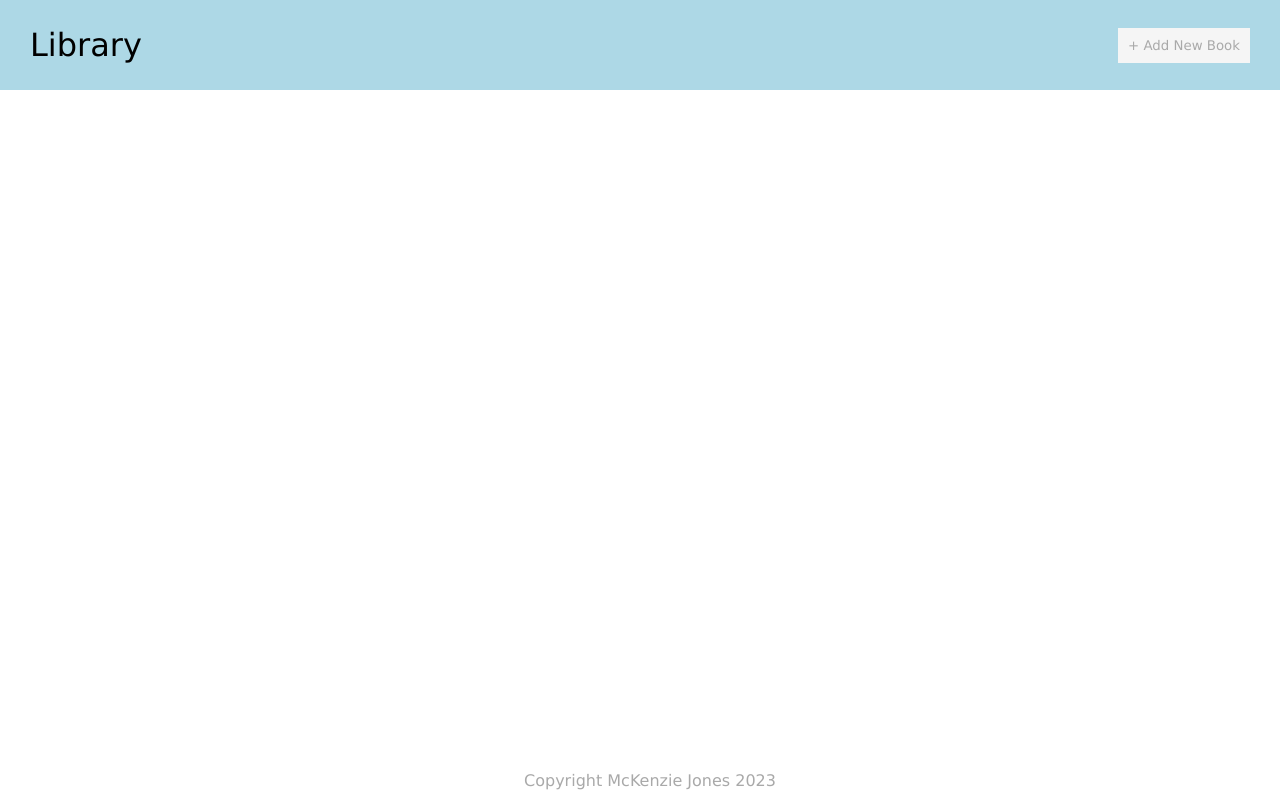
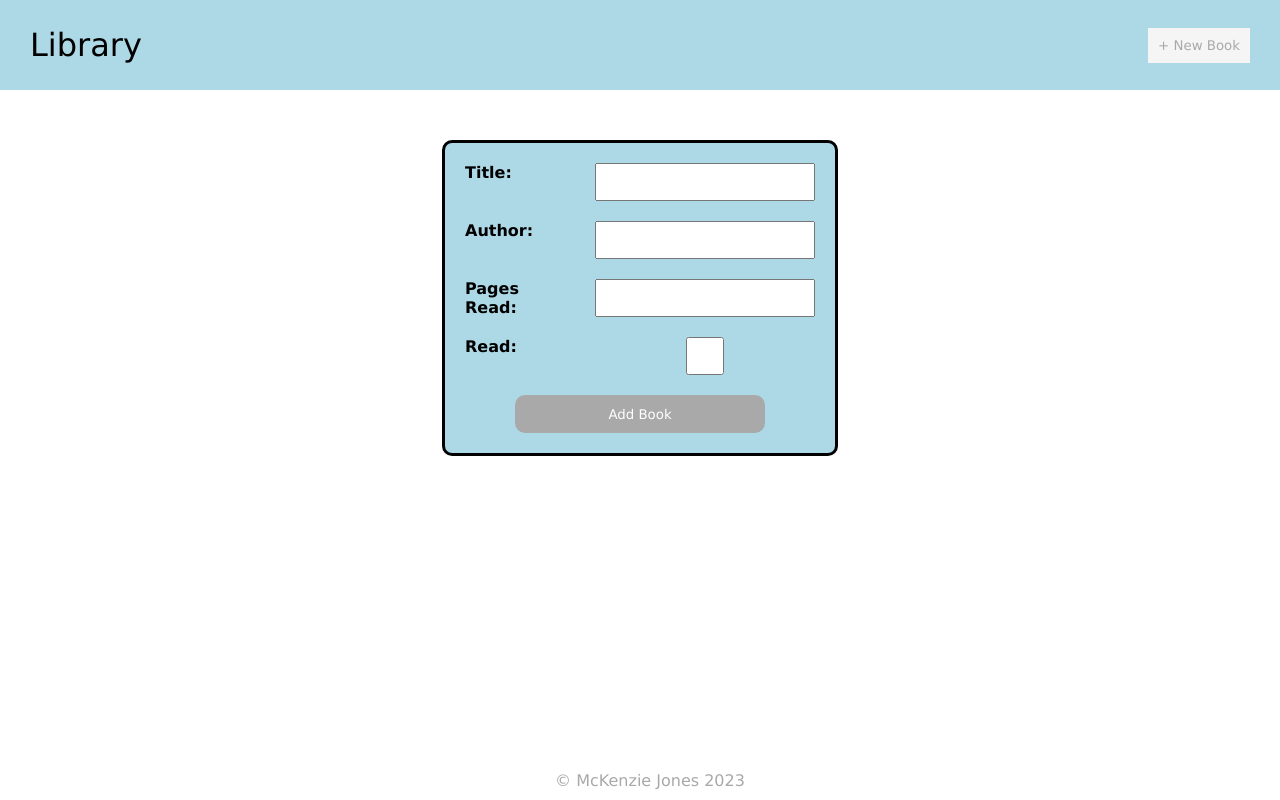
Before and after one commit to mckenziejones12/libraryProject, a plain HTML site: page index.html in a window 1280 px wide. Drawn offline with Linux system fonts and the light colour scheme.

Commit message:
Create form

```diff
--- a/index.html
+++ b/index.html
@@ -6,18 +6,30 @@
     <meta http-equiv="X-UA-Compatible" content="IE=edge">
     <meta name="viewport" content="width=device-width, initial-scale=1.0">
     <link rel="stylesheet" href="styles.css">
-    <script src="script.js"></script>
+    <script src="script.js" defer></script>
     <link rel="icon" type="favicon" href="favicon.ico">
     <title>Library</title>
 </head>
 
 <body>
-    <div class="header">
-        <div class="leftSide">Library</div>
-        <div class="rightSide"><button class="addNewBtn">+ Add New Book</button></div>
+    <div id="header">
+        <div id="leftSide">Library</div>
+        <div id="rightSide"><button id="addNewBtn">+ New Book</button></div>
     </div>
-    <div class="content"></div>
-    <div class="footer">Copyright McKenzie Jones 2023</div>
+    <div id="popUpForm" style="display: block">
+        <form action="" method="POST">
+            <label for="title">Title: </label>
+            <input type="text" id="title" name="title">
+            <label for="author">Author: </label>
+            <input type="text" id="author" name="author">
+            <label for="pages">Pages Read: </label>
+            <input type="number" id="pages" name="pages">
+            <label for="checkbox">Read: </label>
+            <input type="checkbox" id="read" name="read">
+            <button id="add" type="submit" form="form">Add Book</button>
+        </form>
+    </div>
+    <div id="footer">&copy McKenzie Jones 2023</div>
 </body>
 
 </html>
--- /dev/null
+++ b/script.js
@@ -0,0 +1,29 @@
+let myLibrary = ["book1", "book2", "book3"];
+
+//grab elements, create form, add event listeners
+const addNewBtn = document.querySelector("#addNewBtn");
+addNewBtn.addEventListener("click", popUpForm);
+
+function popUpForm() {
+  const form = document.getElementById("popUpForm");
+  form.style.display = "block";
+}
+
+function Book(title, author, pages, read) {
+  this.title = title;
+  this.author = author;
+  this.pages = pages;
+  this.read = read;
+}
+
+function addBookToLibrary(book) {
+  myLibrary.push(book);
+}
+
+function displayBook() {
+  for (let i = 0; i < myLibrary.length; i++) {
+    console.log(myLibrary[i]);
+  }
+}
+
+function newBook() {}
--- a/styles.css
+++ b/styles.css
@@ -2,7 +2,7 @@
   font-family: Verdana, Geneva, Tahoma, sans-serif;
   margin: 0;
 }
-.header {
+#header {
   display: flex;
   justify-content: space-between;
   align-items: center;
@@ -11,21 +11,21 @@
   font-size: 32px;
   max-height: 30px;
 }
-.rightSide {
+#rightSide {
   display: flex;
   align-items: center;
 }
-.addNewBtn {
+#addNewBtn {
   padding: 10px;
   border: none;
   background-color: whitesmoke;
   color: darkgrey;
 }
-.addNewBtn:hover {
+#addNewBtn:hover {
   color: lightblue;
   border: 2px solid darkgrey;
 }
-.footer {
+#footer {
   position: fixed;
   left: 0;
   bottom: 0;
@@ -34,3 +34,31 @@
   text-align: center;
   padding: 10px;
 }
+#popUpForm {
+  margin-top: 50px;
+}
+
+form {
+  display: grid;
+  grid-template-columns: 1fr 2fr;
+  grid-template-rows: 1fr 1fr 1fr 1fr 1fr;
+  background-color: lightblue;
+  color: black;
+  width: 350px;
+  padding: 20px;
+  gap: 20px;
+  border: 3px solid black;
+  border-radius: 10px;
+  font-weight: 600;
+  margin: auto;
+}
+#add {
+  grid-column: 1/3;
+  width: clamp(100px, 80%, 250px);
+  justify-self: center;
+  color: white;
+  background-color: darkgrey;
+  border: none;
+  padding: 10px;
+  border-radius: 10px;
+}
```
